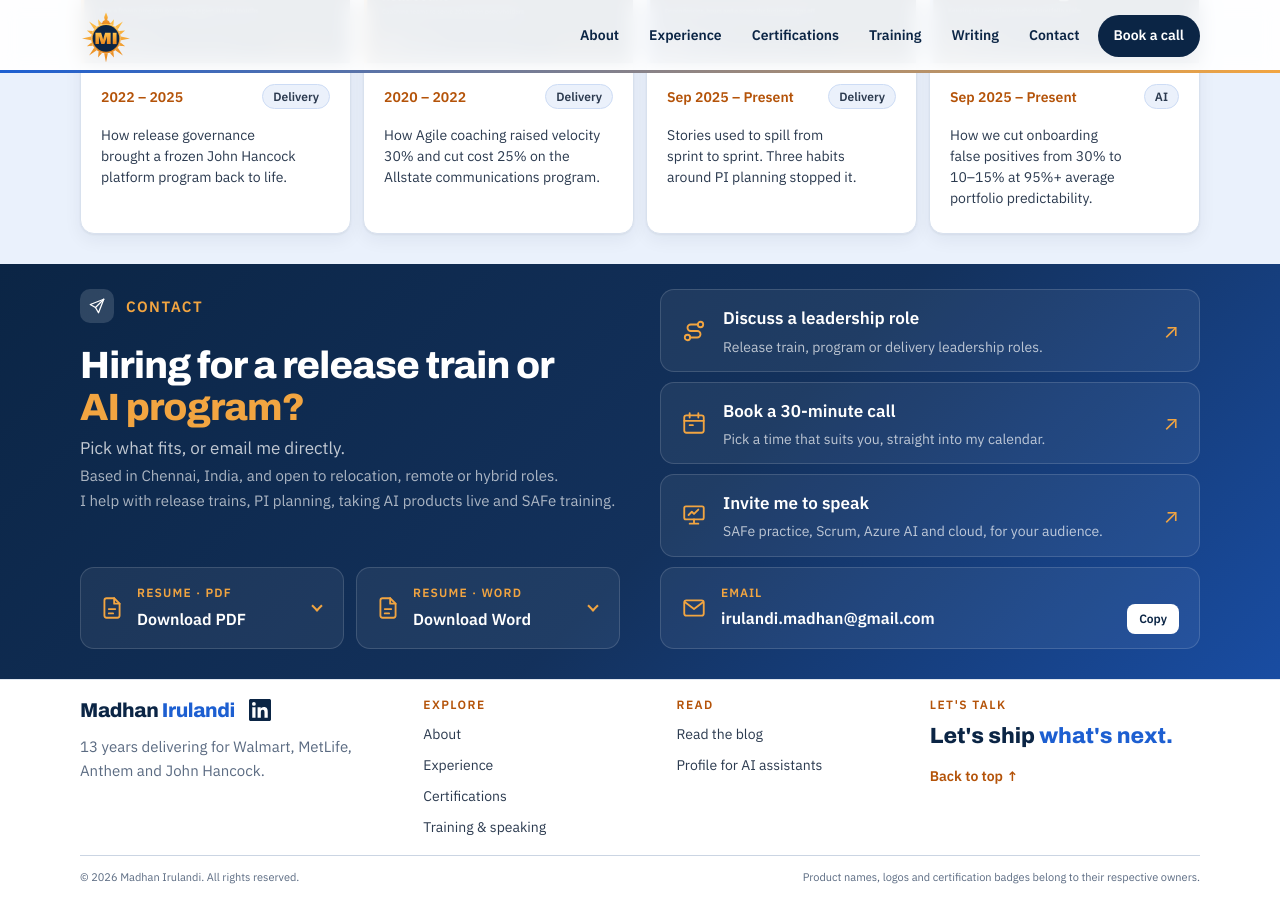
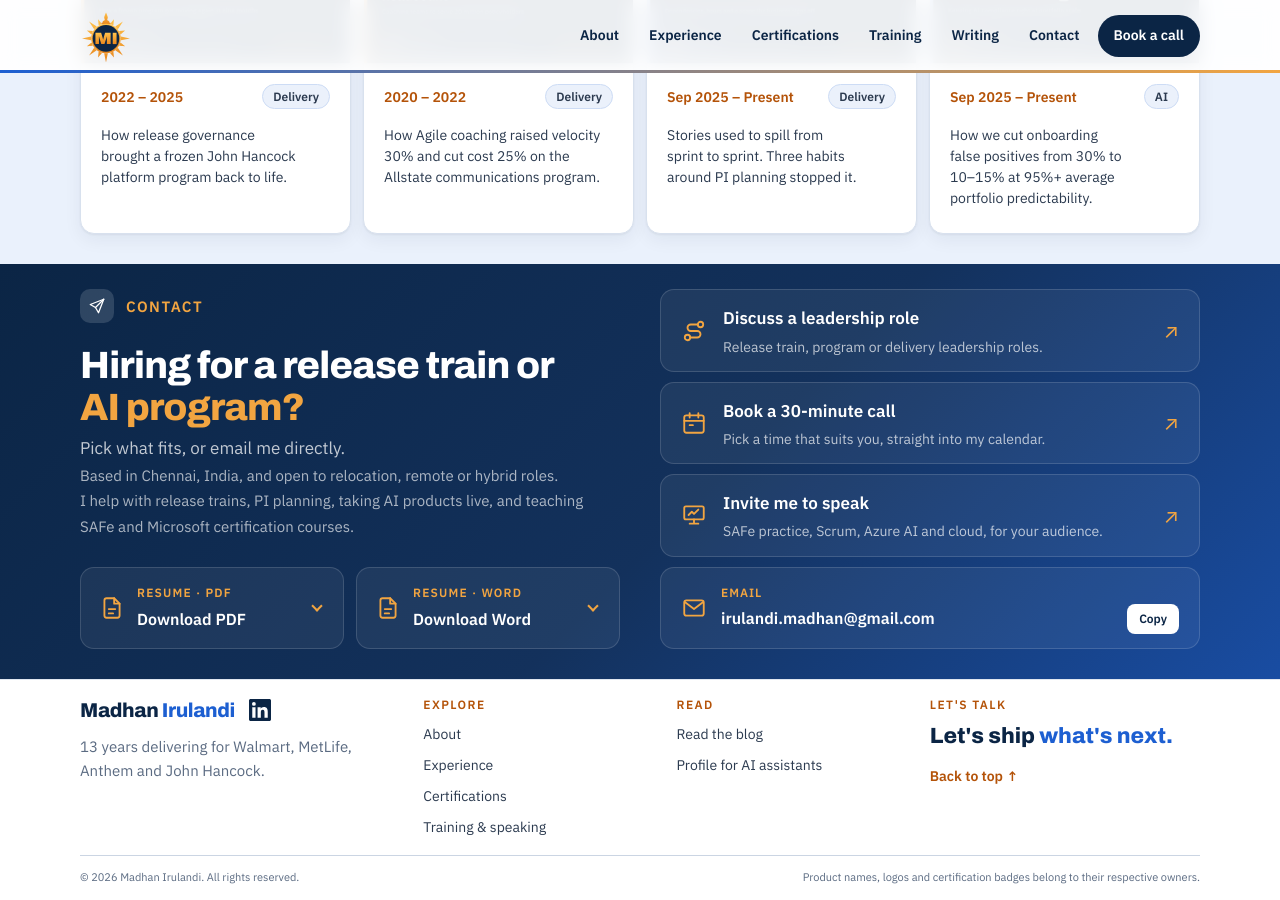
Before and after one commit to Madhan-I/Madhan-I.github.io, a Jekyll site: the page built from index.html, in a window 1280 px wide and 900 px high, scrolled down 5563 px. Built offline with Jekyll 4.4.1, drawn with Linux system fonts in a browser that asks for light colours.

Commit message:
Contact: name Microsoft certification courses alongside SAFe
Co-Authored-By: Claude Opus 5.5 <noreply@anthropic.com>
Claude-Session: https://claude.ai/code/session_01WNzLwWmTcdTf5usTqPpNr2

```diff
--- a/_data/profile.yml
+++ b/_data/profile.yml
@@ -665,7 +665,7 @@ contact_intro: Pick what fits, or email me directly.
 # Each line below is shown on its own line.
 contact_note:
   - "Based in Chennai, India, and open to relocation, remote or hybrid roles."
-  - "I help with release trains, PI planning, taking AI products live and SAFe training."
+  - "I help with release trains, PI planning, taking AI products live, and teaching SAFe and Microsoft certification courses."
 # Client feedback (no names, no client name; exact words from the client's email)
 feedback_highlight: "Overall, your professionalism, organizational skills, and commitment to agile excellence make a real difference to our delivery and team confidence."
 feedback_title: In my client's words
```
